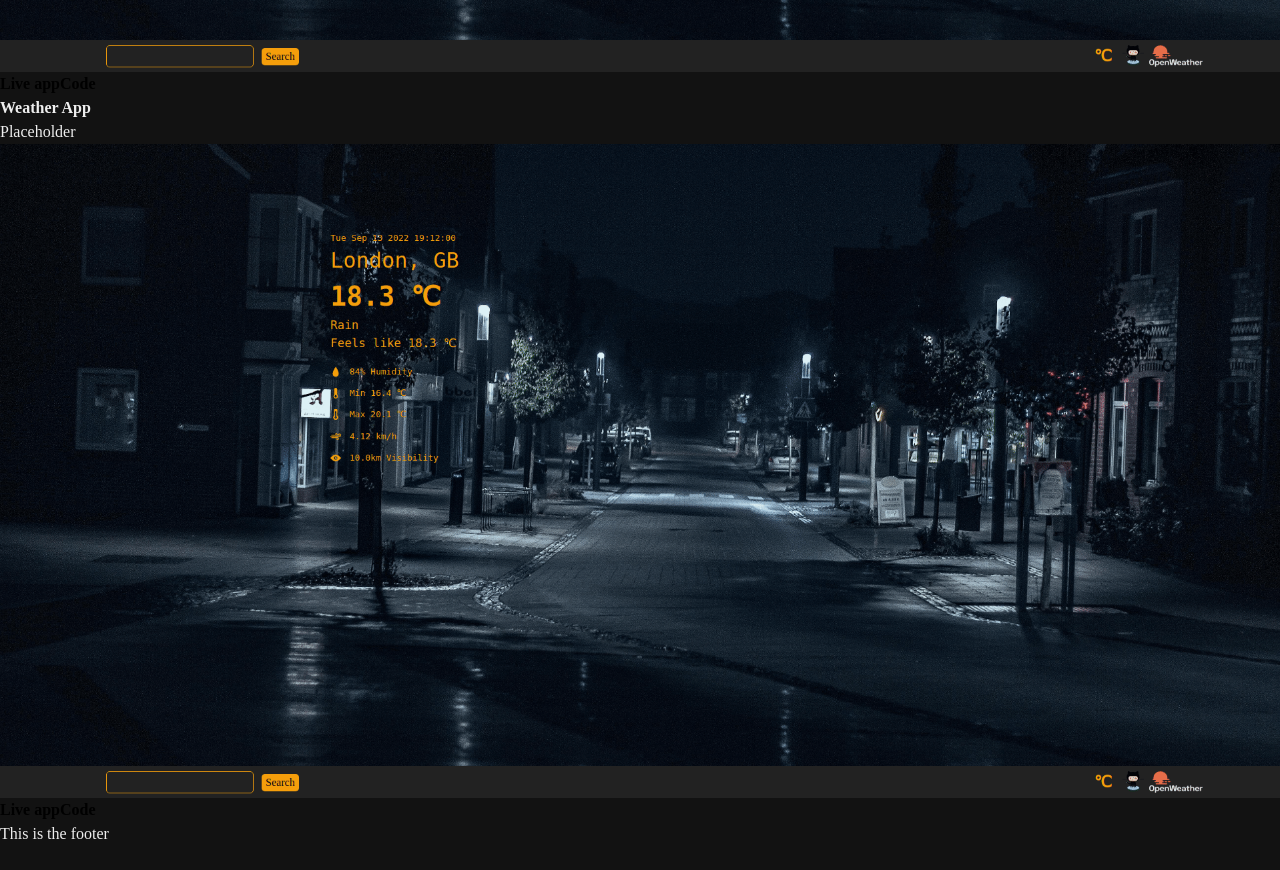
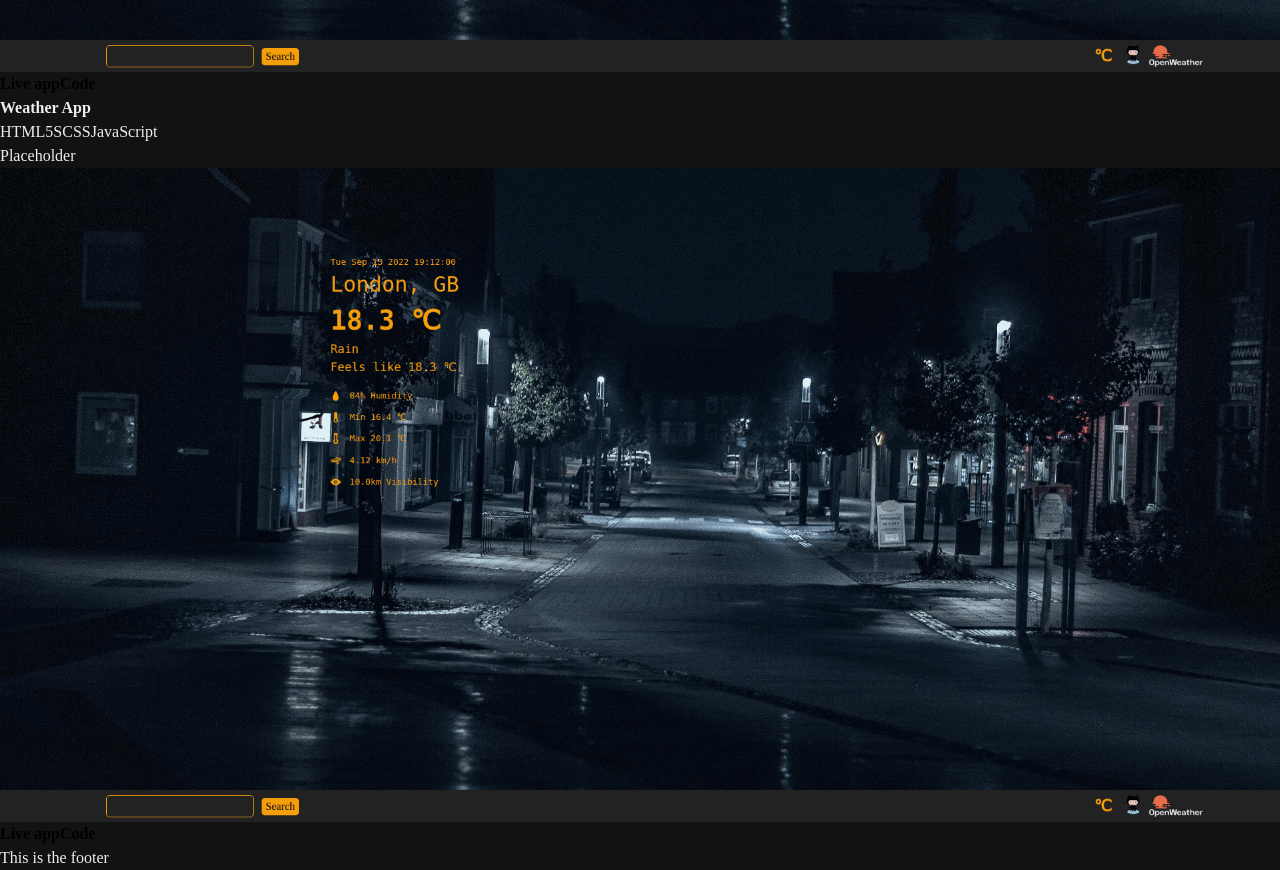
Before and after one commit to bofmar/portfolio, a React (Create React App) app: page / in a window 1280 px wide. Shown: the part 3380-4250 px from the top of the page. Before the commit the page ends 4226 px from the top, so only its background shows below. Built offline with nearby package versions, Linux system fonts and the light colour scheme.

Commit message:
Add stack badges to projects on page

```diff
--- a/src/components/ProjectCard.js
+++ b/src/components/ProjectCard.js
@@ -1,9 +1,13 @@
 import React from "react";
+import StackBadge from './StackBadge';
 
 export default function ProjectCard({ project }) {
   return (
     <div className='project-card-wrapper'>
       <h4 className='project-name'>{project.name}</h4>
+      <section className='stack-section'>
+        {project.stack.map(tech => <StackBadge tech={tech} />)}
+      </section>
       <p className='project-description'>{project.desc}</p>
       <img src={project.imgPath} alt='' className='project-image' />
       <a href={project.liveLink} target='_blank' className='project-link'>Live app</a>
--- /dev/null
+++ b/src/components/StackBadge.js
@@ -0,0 +1,7 @@
+import React from "react";
+
+export default function StackBadge({ tech }) {
+  return (
+    <span className='stack-badge'>{tech}</span>
+  );
+}
```
